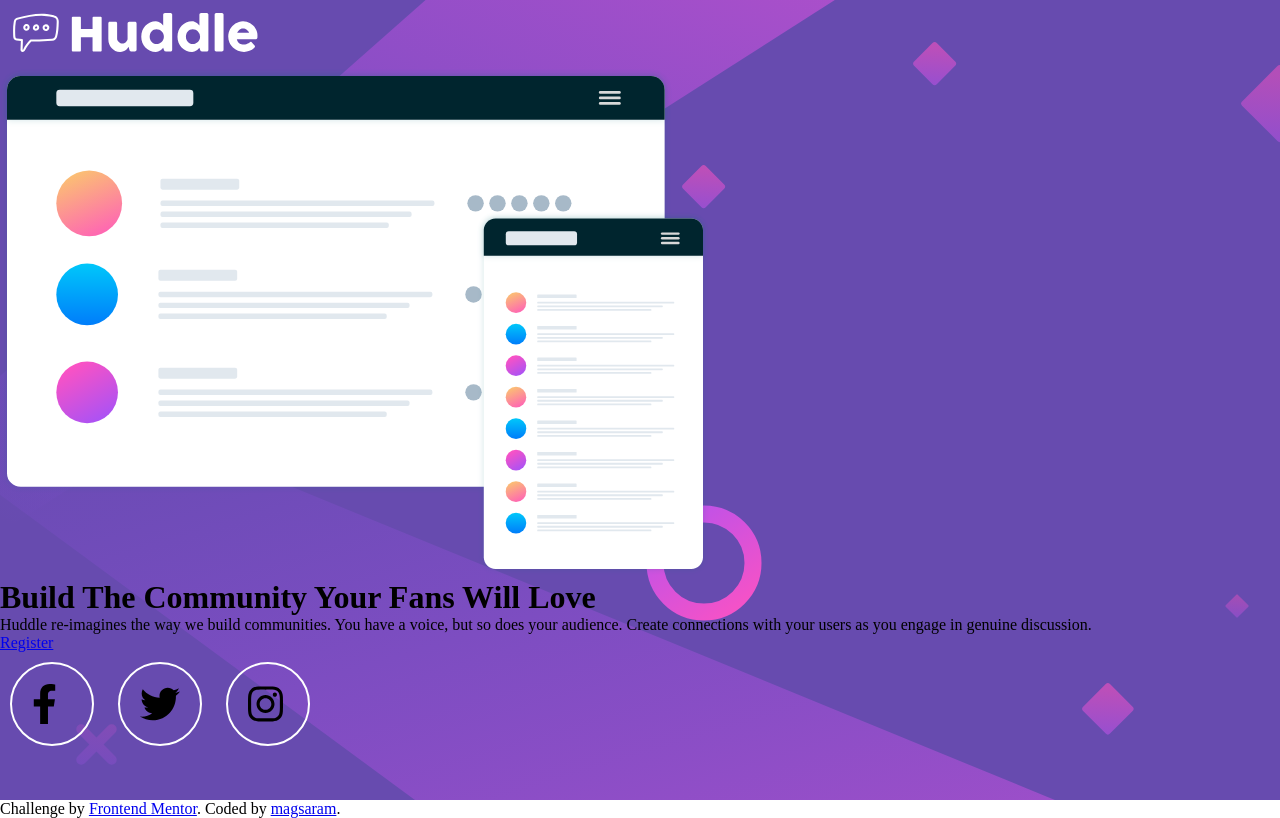
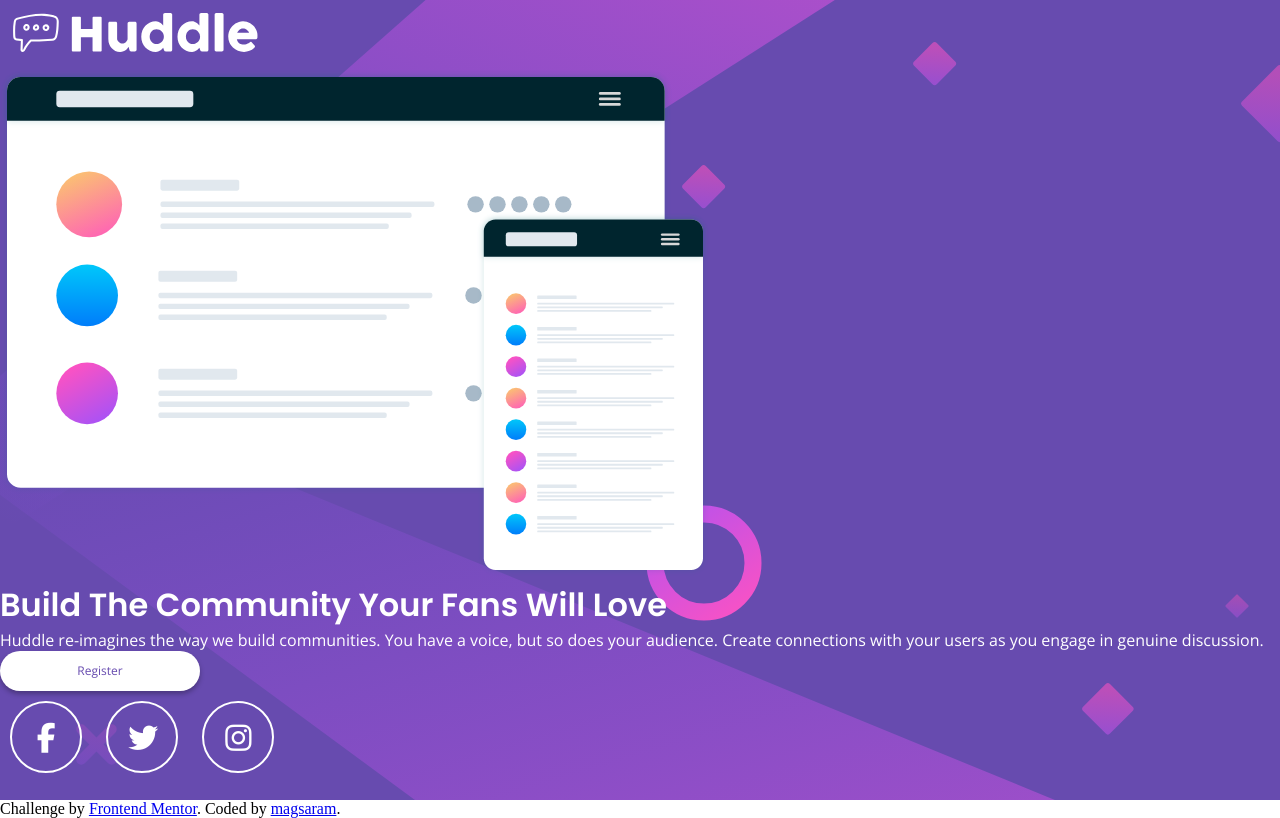
Before and after one commit to magsaram/Huddle-landing-page, a plain HTML site: page index.html in a window 1280 px wide. Drawn offline with nearby package versions, Linux system fonts and the light colour scheme.

Commit message:
work in progress

```diff
--- a/css/style.css
+++ b/css/style.css
@@ -1,3 +1,5 @@
+/* font-family: 'Open Sans', sans-serif;
+font-family: 'Poppins', sans-serif; */
 * {
   margin: 0;
   padding: 0;
@@ -8,15 +10,42 @@ main {
   background-color: hsl(257, 40%, 49%);
   background-image: url(../images/bg-mobile.svg);
   background-repeat: no-repeat;
+  font-family: "Open Sans", sans-serif;
+  color: white;
+}
+
+h1 {
+  font-family: "Poppins", sans-serif;
+}
+div a {
+  display: inline-block;
+  width: 200px;
+  height: 40px;
+  background-color: white;
+  border-radius: 20px;
+  box-shadow: 0 3px 5px 0 rgba(0, 0, 0, 0.281);
+  color: hsl(257, 40%, 49%);
+  text-decoration: none;
+  text-align: center;
+  line-height: 40px;
+  font-size: 12px;
 }
 section a {
   display: inline-block;
-  width: 40px;
-  height: 40px;
+  width: 28px;
+  height: 28px;
   padding: 20px;
   border: 2px solid white;
   border-radius: 50%;
   margin: 10px;
+}
+section a i {
+  font-size: 30px;
+  color: white;
+}
+section a:first-child,
+section a:last-child {
+  text-align: center;
 }
 @media (min-width: 400px) {
   main {
--- a/index.html
+++ b/index.html
@@ -9,6 +9,16 @@
       sizes="32x32"
       href="./images/favicon-32x32.png"
     />
+    <script
+      src="https://kit.fontawesome.com/4724b0e1a2.js"
+      crossorigin="anonymous"
+    ></script>
+    <link rel="preconnect" href="https://fonts.googleapis.com" />
+    <link rel="preconnect" href="https://fonts.gstatic.com" crossorigin />
+    <link
+      href="https://fonts.googleapis.com/css2?family=Open+Sans&family=Poppins:wght@400;600&display=swap"
+      rel="stylesheet"
+    />
     <link rel="stylesheet" href="css/style.css" />
 
     <title>
@@ -17,10 +27,12 @@
   </head>
   <body>
     <main>
-      <div>
+      <div class="logo">
         <img src="./images/logo.svg" alt="logo Huddle" />
       </div>
-      <div><img src="./images/illustration-mockups.svg" alt="mockup" /></div>
+      <div class="mockup">
+        <img src="./images/illustration-mockups.svg" alt="mockup" />
+      </div>
       <div>
         <h1>Build The Community Your Fans Will Love</h1>
         <p>
@@ -33,13 +45,9 @@
         <a href="#" class="href">Register</a>
       </div>
       <section>
-        <a href="#"
-          ><img src="./images/facebook-f.svg" alt="Facebook logo"
-        /></a>
-        <a href="#"><img src="./images/twitter.svg" alt="Twitter logo" /></a>
-        <a href="#"
-          ><img src="./images/instagram.svg" alt="Instagram logo"
-        /></a>
+        <a href="#"><i class="fa-brands fa-facebook-f"></i></a>
+        <a href="#"><i class="fa-brands fa-twitter"></i></a>
+        <a href="#"><i class="fa-brands fa-instagram"></i></a>
       </section>
     </main>
     <footer>
```
Also changed, not shown: images/facebook-f.svg (deleted), images/instagram.svg (deleted), images/twitter.svg (deleted).
